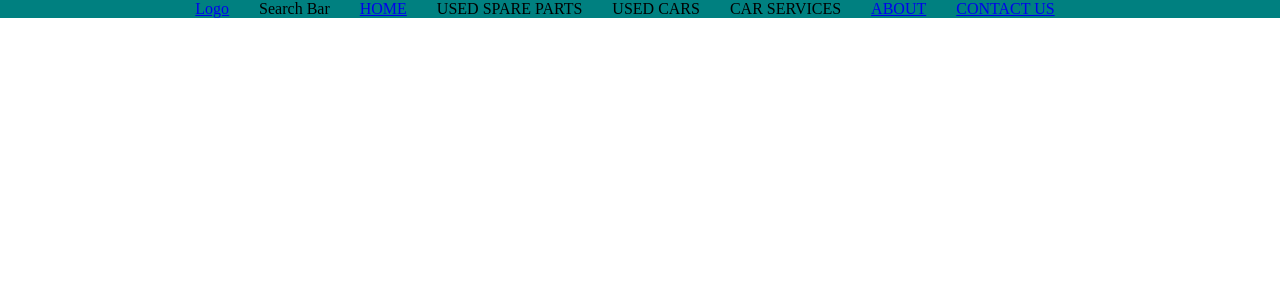
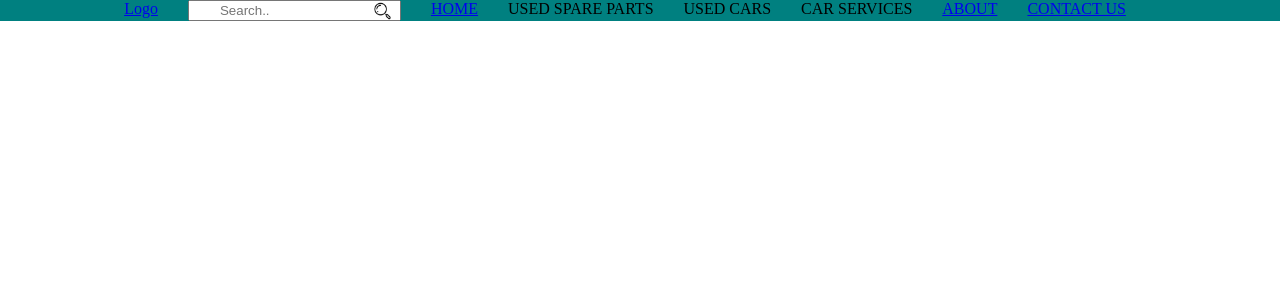
Before and after one commit to MazFahim/21stCenturyAutoParts, a Django app: page /about/ in a window 1280 px wide. Shown: the top 300 px of the page. Run offline with Django 5.2, Linux system fonts and the light colour scheme.

Commit message:
Search bar modified

```diff
--- a/TwenryFirstCenturyAutoParts/TwenryFirstCenturyAutoParts/urls.py
+++ b/TwenryFirstCenturyAutoParts/TwenryFirstCenturyAutoParts/urls.py
@@ -16,8 +16,12 @@ Including another URLconf
 """
 from django.contrib import admin
 from django.urls import path, include
+from django.conf.urls.static import static
+from django.conf import settings
 
 urlpatterns = [
     path('admin/', admin.site.urls),
     path('', include('commonPages.urls'))
 ]
+
+urlpatterns += static(settings.MEDIA_URL, document_root = settings.MEDIA_ROOT)
--- a/TwenryFirstCenturyAutoParts/commonPages/templates/_partialViews/_topNavBar.html
+++ b/TwenryFirstCenturyAutoParts/commonPages/templates/_partialViews/_topNavBar.html
@@ -3,6 +3,7 @@
 <head>
     <meta charset="UTF-8">
     <meta name="viewport" content="width=device-width, initial-scale=1.0">
+    {% load static %}
     <title>{% block title %}{% endblock %}</title>
     <style>
         body{
@@ -34,7 +35,16 @@
     <nav>
         <ul>
             <li><a href="/">Logo</a></li>
-            <li>Search Bar</li>
+            <li>
+                <div class="search-container">
+                    <form action="" method="get">
+                        <div style="position: relative;">
+                            <input type="text" placeholder="Search.." class="search-box" name="searchedItem" style="padding-left: 30px;">
+                            <img src="{% static 'icons-search.png' %}" alt="Search" style="height:21px; position: absolute; right: 8px; top: 50%; transform: translateY(-50%);">
+                        </div>
+                    </form>
+                </div>
+            </li>
             <li><a href="/">HOME</a></li>
             <li>USED SPARE PARTS</li>
             <li>USED CARS</li>
```
Also changed, not shown: TwenryFirstCenturyAutoParts/TwenryFirstCenturyAutoParts/settings.py (+6 -1 lines), TwenryFirstCenturyAutoParts/static/icons-search.png (added).
